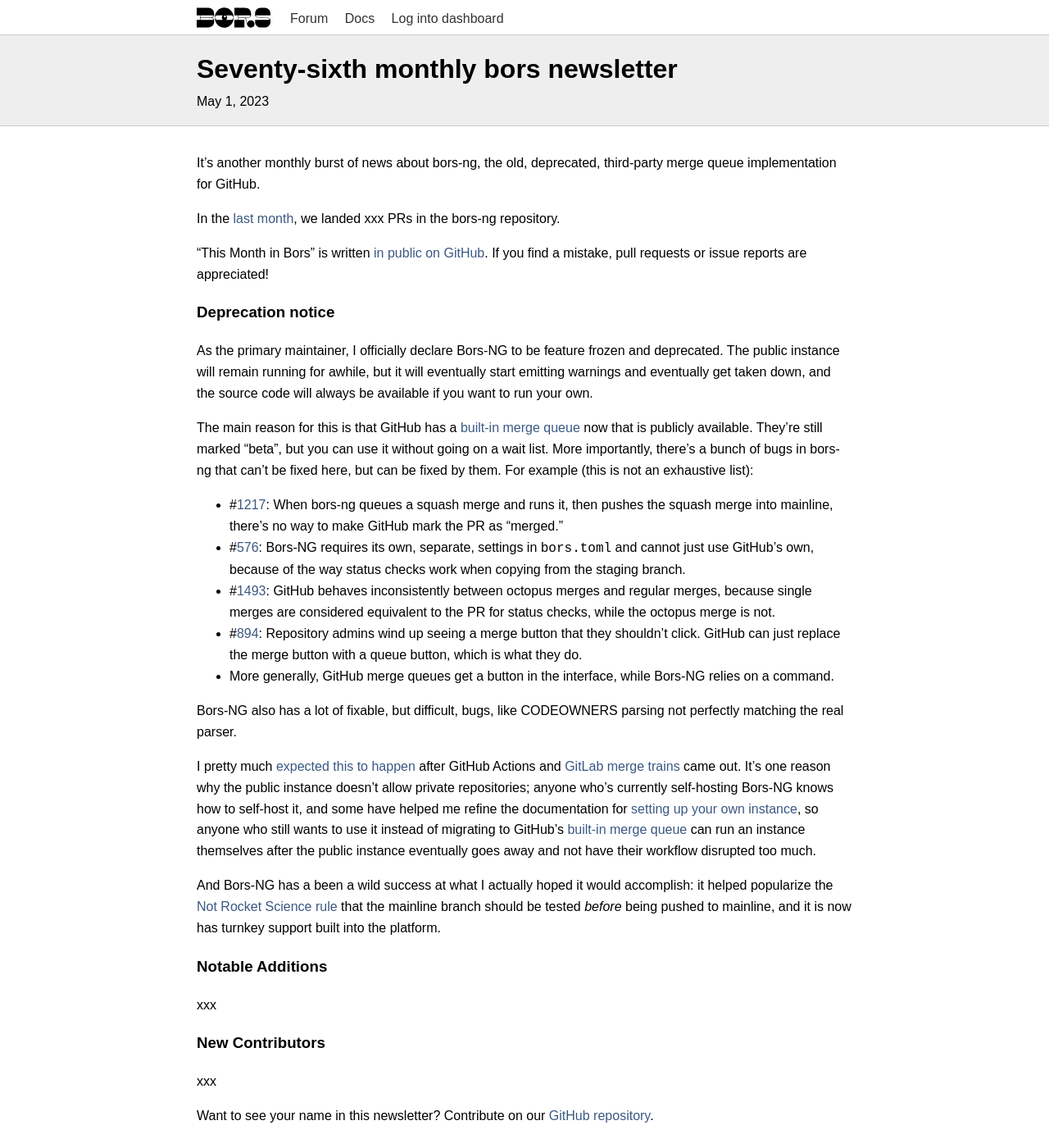
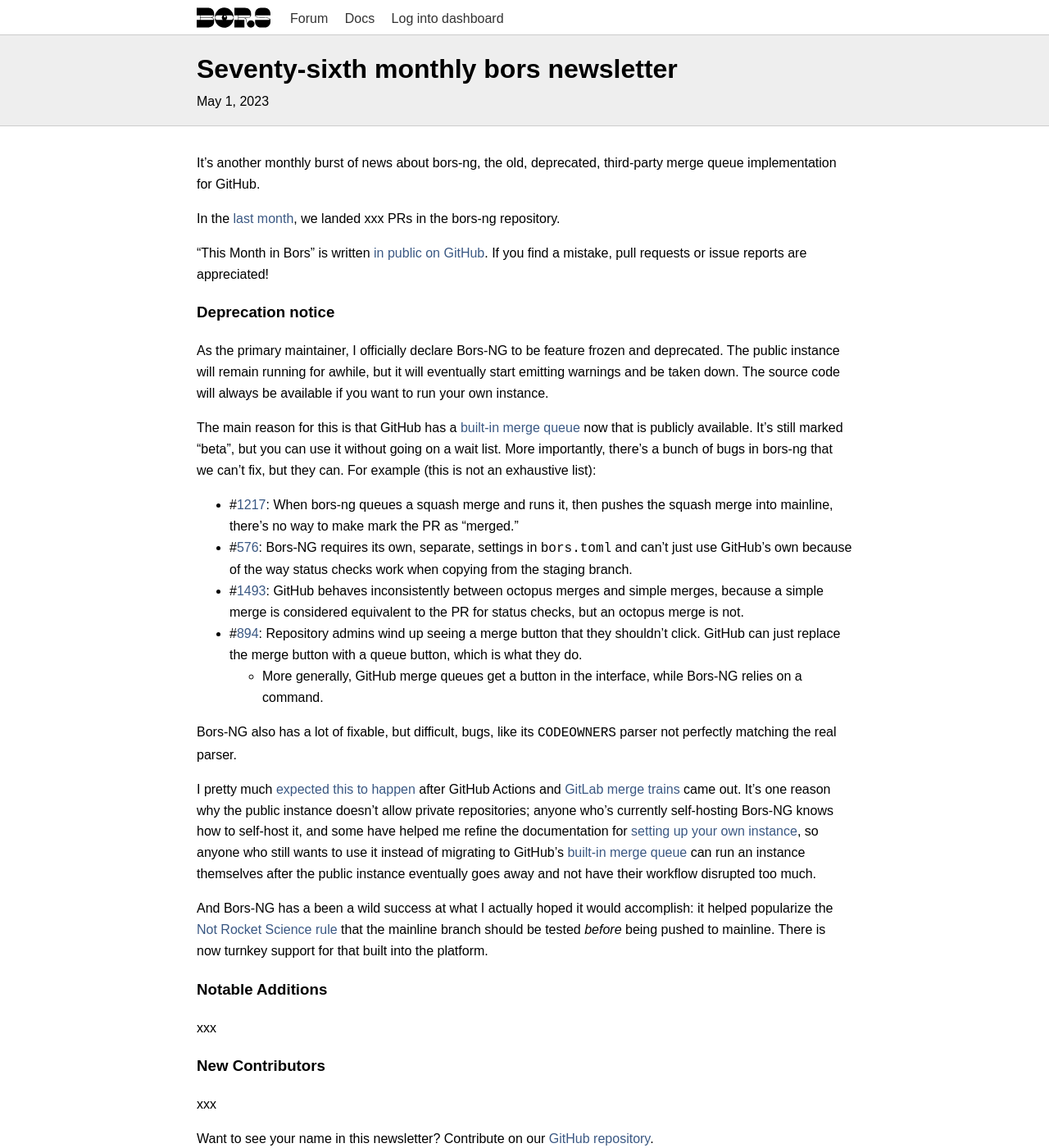
Before and after one commit to bors-ng/bors-ng.github.io, a Jekyll site: the page built from _posts/2023-05-01-tmib-76.md, in a window 1280 px wide and 1400 px high. Shown: the whole window at 82% size. Built offline with Jekyll 4.4.1, drawn with Linux system fonts in a browser that asks for light colours.

Commit message:
Update 2023-05-01-tmib-76.md

```diff
--- a/_posts/2023-05-01-tmib-76.md
+++ b/_posts/2023-05-01-tmib-76.md
@@ -19,21 +19,21 @@
 
 ### Deprecation notice
 
-As the primary maintainer, I officially declare Bors-NG to be feature frozen and deprecated. The public instance will remain running for awhile, but it will eventually start emitting warnings and eventually get taken down, and the source code will always be available if you want to run your own.
+As the primary maintainer, I officially declare Bors-NG to be feature frozen and deprecated. The public instance will remain running for awhile, but it will eventually start emitting warnings and be taken down. The source code will always be available if you want to run your own instance.
 
-The main reason for this is that GitHub has a [built-in merge queue] now that is publicly available. They're still marked "beta", but you can use it without going on a wait list. More importantly, there's a bunch of bugs in bors-ng that can't be fixed here, but can be fixed by them. For example (this is not an exhaustive list):
+The main reason for this is that GitHub has a [built-in merge queue] now that is publicly available. It's still marked "beta", but you can use it without going on a wait list. More importantly, there's a bunch of bugs in bors-ng that we can't fix, but they can. For example (this is not an exhaustive list):
 
-* #[1217]: When bors-ng queues a squash merge and runs it, then pushes the squash merge into mainline, there's no way to make GitHub mark the PR as "merged."
-* #[576]: Bors-NG requires its own, separate, settings in `bors.toml` and cannot just use GitHub's own, because of the way status checks work when copying from the staging branch.
-* #[1493]: GitHub behaves inconsistently between octopus merges and regular merges, because single merges are considered equivalent to the PR for status checks, while the octopus merge is not.
+* #[1217]: When bors-ng queues a squash merge and runs it, then pushes the squash merge into mainline, there's no way to make mark the PR as "merged."
+* #[576]: Bors-NG requires its own, separate, settings in `bors.toml` and can't just use GitHub's own because of the way status checks work when copying from the staging branch.
+* #[1493]: GitHub behaves inconsistently between octopus merges and simple merges, because a simple merge is considered equivalent to the PR for status checks, but an octopus merge is not.
 * #[894]: Repository admins wind up seeing a merge button that they shouldn't click. GitHub can just replace the merge button with a queue button, which is what they do.
-* More generally, GitHub merge queues get a button in the interface, while Bors-NG relies on a command.
+  * More generally, GitHub merge queues get a button in the interface, while Bors-NG relies on a command.
 
-Bors-NG also has a lot of fixable, but difficult, bugs, like CODEOWNERS parsing not perfectly matching the real parser.
+Bors-NG also has a lot of fixable, but difficult, bugs, like its `CODEOWNERS` parser not perfectly matching the real parser.
 
 I pretty much [expected this to happen][appget] after GitHub Actions and [GitLab merge trains] came out. It's one reason why the public instance doesn't allow private repositories; anyone who's currently self-hosting Bors-NG knows how to self-host it, and some have helped me refine the documentation for [setting up your own instance], so anyone who still wants to use it instead of migrating to GitHub's [built-in merge queue] can run an instance themselves after the public instance eventually goes away and not have their workflow disrupted too much.
 
-And Bors-NG has a been a wild success at what I actually hoped it would accomplish: it helped popularize the [Not Rocket Science rule] that the mainline branch should be tested *before* being pushed to mainline, and it is now has turnkey support built into the platform.
+And Bors-NG has a been a wild success at what I actually hoped it would accomplish: it helped popularize the [Not Rocket Science rule] that the mainline branch should be tested *before* being pushed to mainline. There is now turnkey support for that built into the platform.
 
 [built-in merge queue]: https://github.blog/changelog/2023-02-08-pull-request-merge-queue-public-beta/
 [1217]: https://github.com/bors-ng/bors-ng/issues/1217
```
